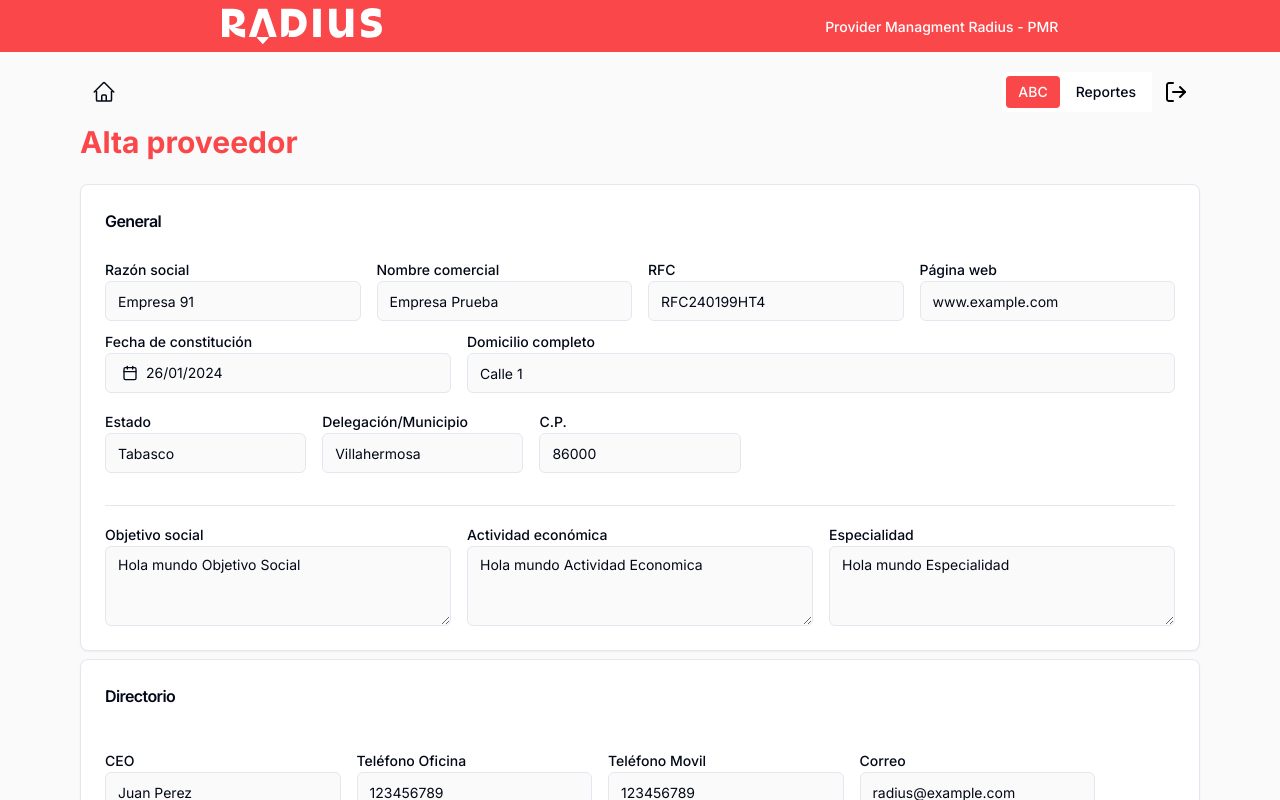
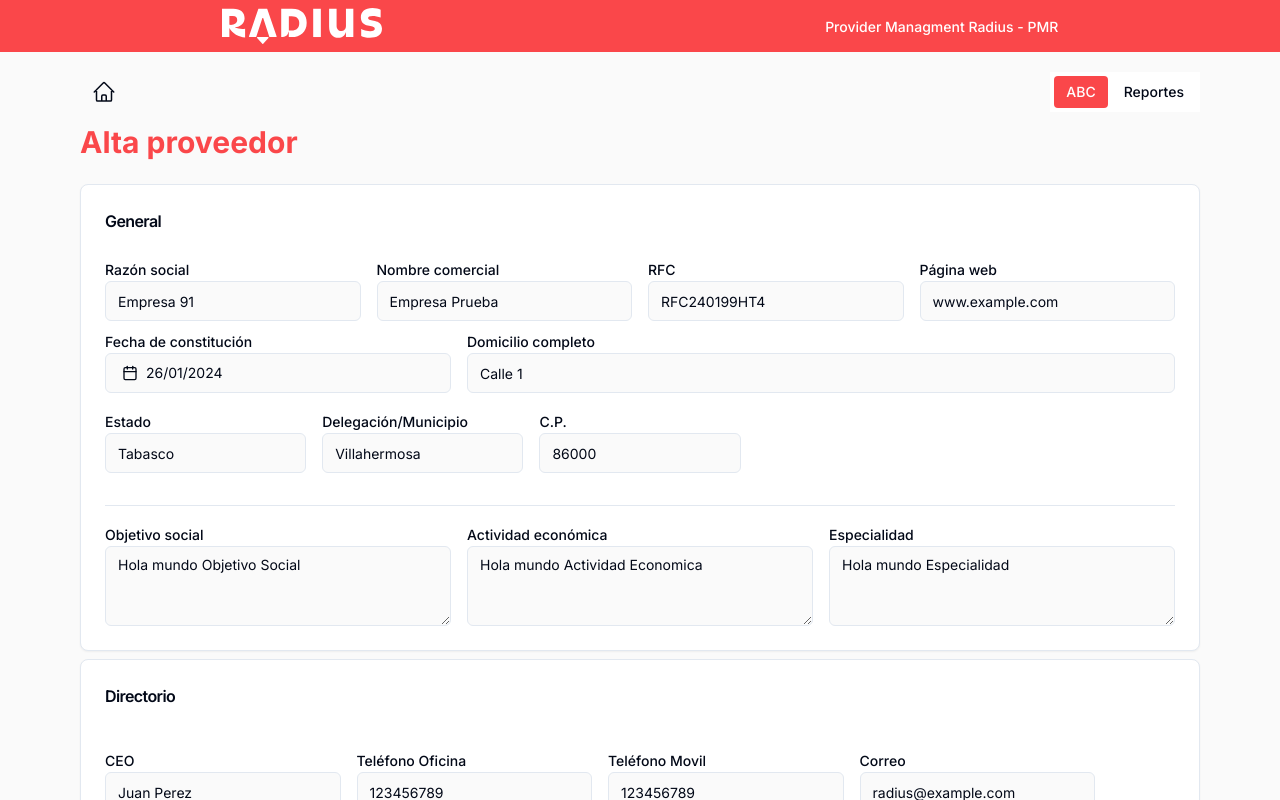
Before and after one commit to jblancoh/frontend-proveedores, a Next.js app: page /create in a window 1280 px wide. Shown: the top 800 px of the page. Built offline with nearby package versions, Linux system fonts and the light colour scheme.

Commit message:
:fire:(Logout):Commented out IconLogout component

```diff
--- a/src/app/(providers)/layout.tsx
+++ b/src/app/(providers)/layout.tsx
@@ -14,7 +14,7 @@ const ProvidersLayout: React.FC<ProvidersLayoutProps> = ({ children }) => {
         <IconHome />
         <div className="flex flex-row items-center">
           <Menu />
-          <IconLogout />
+          {/* <IconLogout /> */}
         </div>
       </div>
       {children}
```
